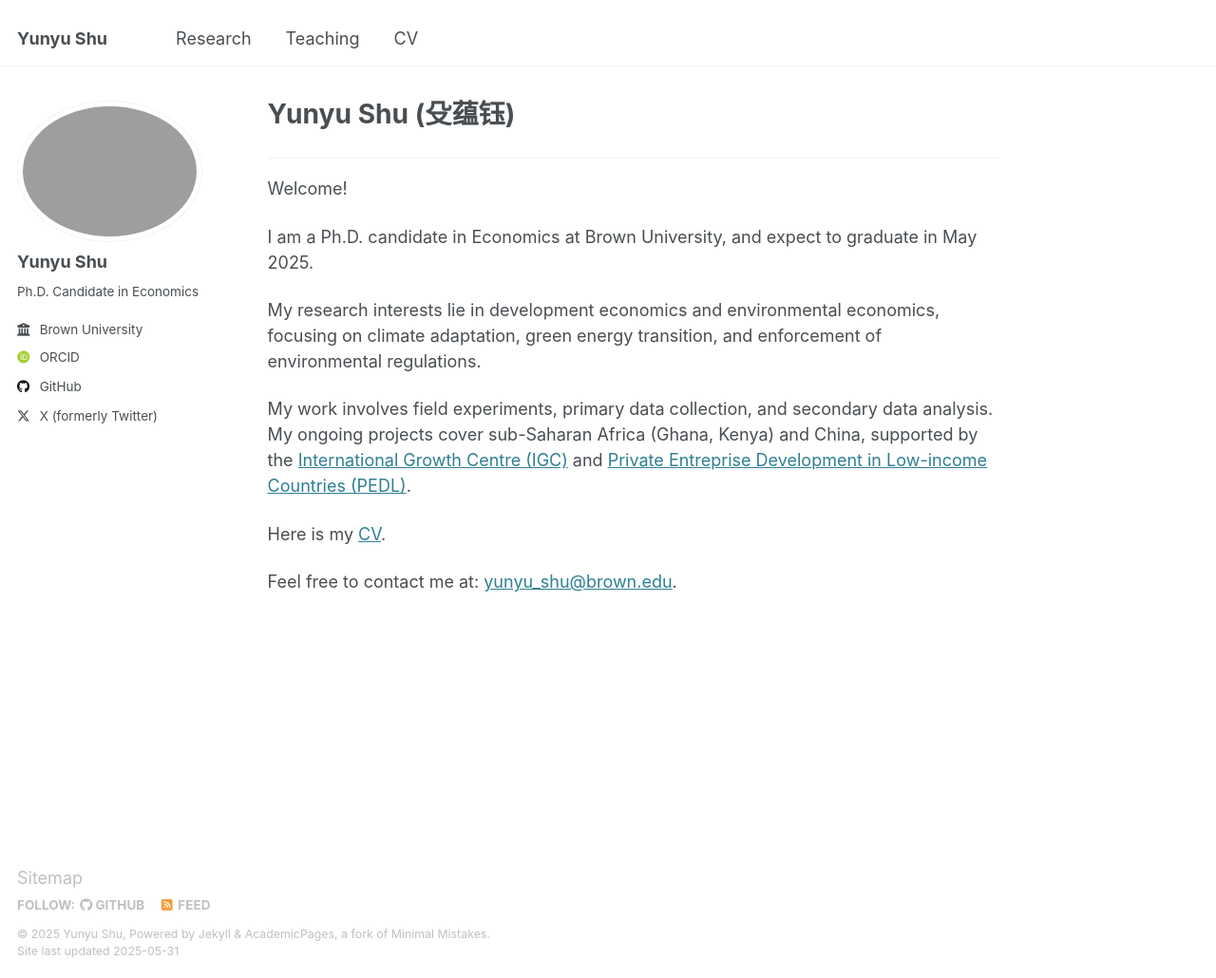
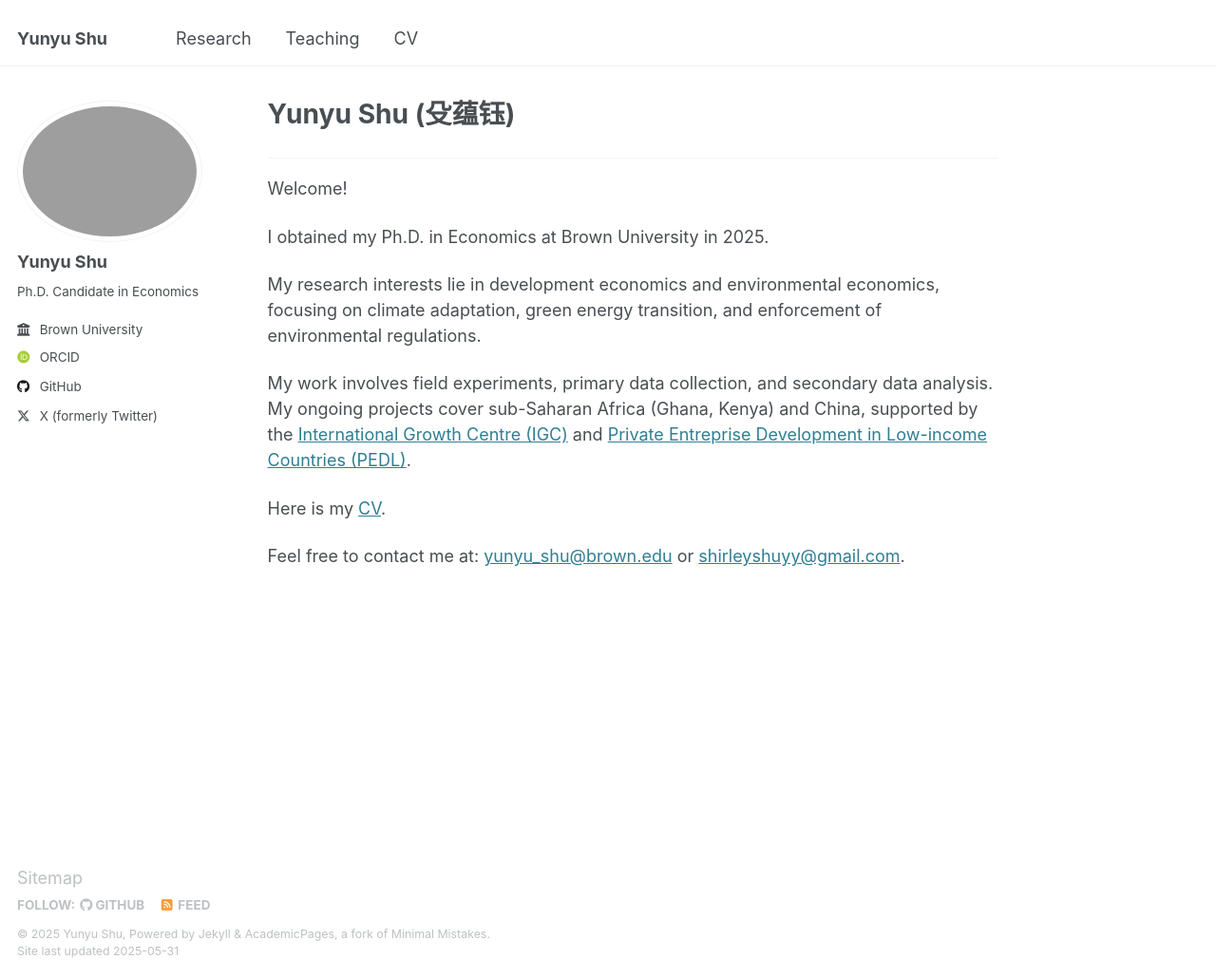
Before and after one commit to shirleyshu0503/shirleyshu0503.github.io, a Jekyll site: the page built from _pages/about.md, in a window 1280 px wide and 1030 px high. Shown: the whole window at 95% size. Built offline with Jekyll 4.4.1, drawn with Linux system fonts in a browser that asks for light colours; some web fonts are replaced.

Commit message:
update abouts/

```diff
--- a/_pages/about.md
+++ b/_pages/about.md
@@ -10,7 +10,7 @@ redirect_from:
 ------
 Welcome!
 
-I am a Ph.D. candidate in Economics at Brown University, and expect to graduate in May 2025.
+I obtained my Ph.D. in Economics at Brown University in 2025.
 
 My research interests lie in development economics and environmental economics, focusing on climate adaptation, green energy transition, and enforcement of environmental regulations.
 
@@ -18,4 +18,4 @@ My work involves field experiments, primary data collection, and secondary data
 
 Here is my [CV](https://shirleyshu0503.github.io/files/CV_YunyuShu.pdf).
 
-Feel free to contact me at: [yunyu_shu@brown.edu](mailto:yunyu_shu@brown.edu).
+Feel free to contact me at: [yunyu_shu@brown.edu](mailto:yunyu_shu@brown.edu) or [shirleyshuyy@gmail.com](mailto:shirleyshuyy@gmail.com).
```
Also changed, not shown: _pages/cv.md (+1 -1 lines), _pages/research.md (+6 -1 lines).
